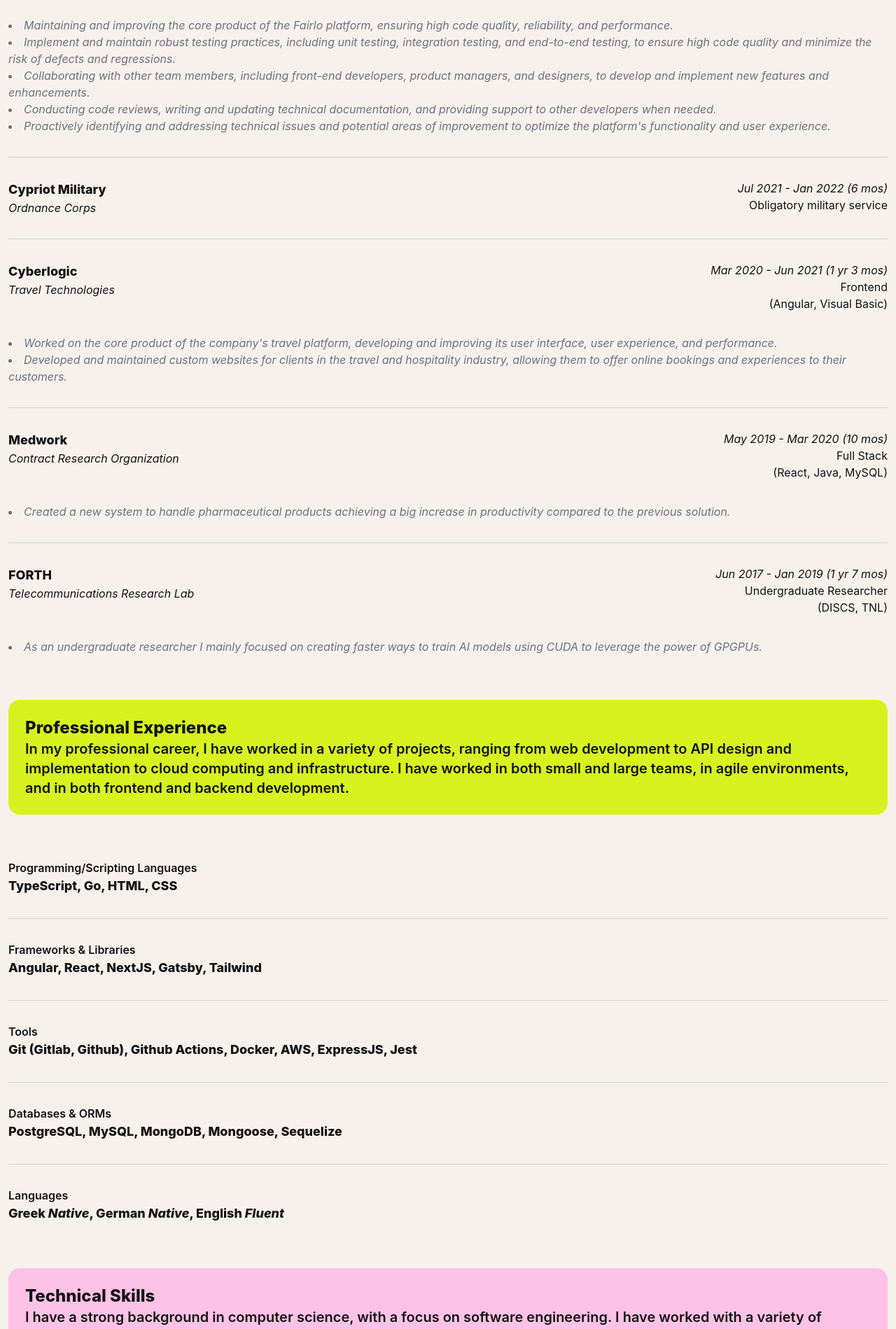
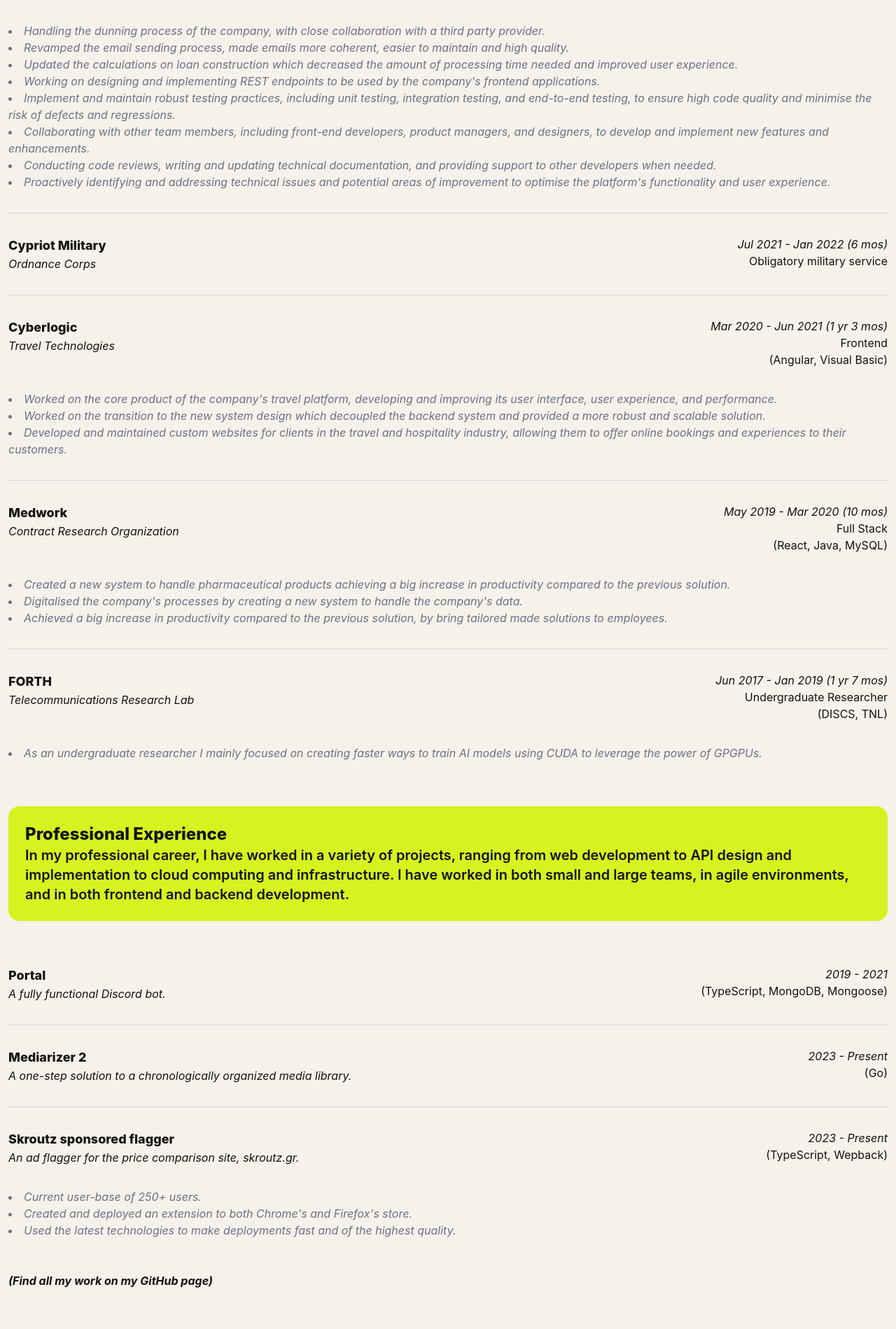
Before and after one commit to keybraker/keybraker.github.io, a Next.js app: page / in a window 1280 px wide. Shown: the part 636-2535 px from the top of the page at 70% size. Built offline with nearby package versions, Linux system fonts and the light colour scheme.

Commit message:
Updated design aproach and content to better reflect by achievements

```diff
--- a/src/abilities/email.tsx
+++ b/src/abilities/email.tsx
@@ -83,7 +83,7 @@ export default function Email() {
           </a>
           .
         </p>
-        <p>
+        <p className="mt-2 whitespace-pre-line">
           If you have any ideas you wish to share something with me, feel free
           to reply.
         </p>
--- a/src/abilities/experience.tsx
+++ b/src/abilities/experience.tsx
@@ -13,11 +13,14 @@ const experiences: ShowcaseType[] = [
     position: "Backend",
     technologies: ["TypeScript", "PostgreSQL", "Sequelize", "AWS", "Gitlab"],
     description: [
-      "Maintaining and improving the core product of the Fairlo platform, ensuring high code quality, reliability, and performance.",
-      "Implement and maintain robust testing practices, including unit testing, integration testing, and end-to-end testing, to ensure high code quality and minimize the risk of defects and regressions.",
+      "Handling the dunning process of the company, with close collaboration with a third party provider.",
+      "Revamped the email sending process, made emails more coherent, easier to maintain and high quality.",
+      "Updated the calculations on loan construction which decreased the amount of processing time needed and improved user experience.",
+      "Working on designing and implementing REST endpoints to be used by the company's frontend applications.",
+      "Implement and maintain robust testing practices, including unit testing, integration testing, and end-to-end testing, to ensure high code quality and minimise the risk of defects and regressions.",
       "Collaborating with other team members, including front-end developers, product managers, and designers, to develop and implement new features and enhancements.",
       "Conducting code reviews, writing and updating technical documentation, and providing support to other developers when needed.",
-      "Proactively identifying and addressing technical issues and potential areas of improvement to optimize the platform's functionality and user experience.",
+      "Proactively identifying and addressing technical issues and potential areas of improvement to optimise the platform's functionality and user experience.",
     ],
   },
   {
@@ -40,6 +43,7 @@ const experiences: ShowcaseType[] = [
     technologies: ["Angular", "Visual Basic"],
     description: [
       "Worked on the core product of the company's travel platform, developing and improving its user interface, user experience, and performance.",
+      "Worked on the transition to the new system design which decoupled the backend system and provided a more robust and scalable solution.",
       "Developed and maintained custom websites for clients in the travel and hospitality industry, allowing them to offer online bookings and experiences to their customers.",
     ],
   },
@@ -54,6 +58,8 @@ const experiences: ShowcaseType[] = [
     technologies: ["React", "Java", "MySQL"],
     description: [
       "Created a new system to handle pharmaceutical products achieving a big increase in productivity compared to the previous solution.",
+      "Digitalised the company's processes by creating a new system to handle the company's data.",
+      "Achieved a big increase in productivity compared to the previous solution, by bring tailored made solutions to employees.",
     ],
   },
   {
--- a/src/abilities/projects.tsx
+++ b/src/abilities/projects.tsx
@@ -32,7 +32,12 @@ const projects: ShowcaseType[] = [
     title:
       '<a href="https://github.com/keybraker/skroutz-sponsored-flagger" rel="noopener noreferrer" target="_blank" class="hover:underline">Skroutz sponsored flagger</a>',
     info: 'An ad flagger for the price comparison site, <a href="https://skroutz.gr" rel="noopener noreferrer" target="_blank" class="hover:underline">skroutz.gr</a>.',
-    position: "(TypeScript)",
+    position: "(TypeScript, Wepback)",
+    description: [
+      "Current user-base of 250+ users.",
+      "Created and deployed an extension to both Chrome's and Firefox's store.",
+      "Used the latest technologies to make deployments fast and of the highest quality.",
+    ],
   },
 ];
 
--- a/src/abilities/skills.tsx
+++ b/src/abilities/skills.tsx
@@ -3,16 +3,8 @@ import { SkillType } from "@/types/skill";
 
 const skills: SkillType[] = [
   {
-    category: "Programming/Scripting Languages",
-    qualifications: ["TypeScript", "Go", "HTML", "CSS"],
-  },
-  {
-    category: "Frameworks & Libraries",
-    qualifications: ["Angular", "React", "NextJS", "Gatsby", "Tailwind"],
-  },
-  {
     category: "Tools",
-    qualifications: ["Git (Gitlab, Github)", "Github Actions", "Docker", "AWS", "ExpressJS", "Jest"],
+    qualifications: ["Git", "Github Actions", "Docker", "AWS", "ExpressJS", "Jest"],
   },
   {
     category: "Databases & ORMs",
--- a/src/abilities/softwareEngineering.tsx
+++ b/src/abilities/softwareEngineering.tsx
@@ -3,12 +3,12 @@ import { SkillType } from "@/types/skill";
 
 const skills: SkillType[] = [
   {
-    category: "Software Design",
-    qualifications: ["Clean code", "Test driven development"],
+    category: "Code Design",
+    qualifications: ["Clean code", "Testing", "Test driven development", "Refactoring", "Debugging"],
   },
   {
     category: "Architecture",
-    qualifications: ["Lambdas", "CronJob"],
+    qualifications: ["Lambdas", "CronJob", "Microservices"],
   },
   {
     category: "Practices",
--- a/src/components/showcaseListings.tsx
+++ b/src/components/showcaseListings.tsx
@@ -34,7 +34,7 @@ function ShowcaseListing({
             ></div>
             {showcase?.technologies ? (
               <div
-                className="content text-md"
+                className="content text-md whitespace-nowrap"
                 dangerouslySetInnerHTML={{
                   __html: `(${showcase.technologies.join(", ")})`,
                 }}
--- a/src/pages/index.tsx
+++ b/src/pages/index.tsx
@@ -5,7 +5,7 @@ import Footer from "@/abilities/footer";
 import Header from "@/abilities/header";
 import ProjectsPage from "@/abilities/projects";
 import SkillPage from "@/abilities/skills";
-import SoftwareEngineeringPage from "@/abilities/SoftwareEngineering";
+import SoftwareEngineeringPage from "@/abilities/softwareEngineering";
 import Category, { CategoryProps } from "@/components/category";
 import Head from "next/head";
 
@@ -22,7 +22,7 @@ const categories: CategoryProps[] = [
   },
   {
     title: "Software Design",
-    description: "I am continuesly working on improving and bettering my software deisgn skills. In my jobs one of my main focuses it to design systems in the most appropriate way, in order for the systems to be performant, easy to work with and scalable.",
+    description: "I am continuously working on improving and bettering my software design skills. In my jobs one of my main focuses it to design systems in the most appropriate way, in order for the systems to be performant, easy to work with and scalable.",
     colour: "bg-verge-blue",
   },
   {
@@ -107,10 +107,10 @@ export default function Home() {
 
           <Header />
 
-          <div className="flex flex-row flex-wrap gap-8 justify-center eq:mx-auto w-full max-w-[1320px] my-8 px-3 eq:px-0">
+          <div className="flex flex-row flex-wrap gap-8 justify-center eq:mx-auto w-full max-w-[1320px] my-8 px-3 eq:px-0 text-tsiakkas-dark dark:text-tsiakkas-light">
             <Email />
 
-            <div className="flex flex-col gap-16 eq:gap-32">
+            <div className="flex flex-col gap-16 eq:gap-48 mb-32">
               <div className="flex flex-col eq:flex-row items-center eq:items-start gap-16 eq:gap-0 w-full">
                 <div className="flex flex-1 flex-col eq:mr-100 mx-auto w-full">
                   <ExperiencePage />
@@ -122,19 +122,22 @@ export default function Home() {
 
               <div className="flex flex-col eq:flex-row items-center eq:items-start gap-16 eq:gap-0 w-full">
                 <div className="flex flex-1 flex-col eq:mr-100 mx-auto w-full">
-                  <SkillPage />
+                  <ProjectsPage />
+                  <p className="text-md font-bold mt-12 italic">
+                    (Find all my work on my{" "}
+                    <a
+                      href="https://github.com/keybraker"
+                      target="_blank"
+                      rel="noopener noreferrer"
+                      className="hover:text-medwork-dark hover:text-verge-blue hover:underline"
+                    >
+                      GitHub
+                    </a>
+                    {" "}page)
+                  </p>
                 </div>
                 <div className="eq:self-stretch block z-0 eq:flex eq:flex-1 eq:flex-col">
-                  <Category {...categories[1]} />
-                </div>
-              </div>
-
-              <div className="flex flex-col eq:flex-row items-center eq:items-start gap-16 eq:gap-0 w-full">
-                <div className="flex flex-1 flex-col eq:mr-100 mx-auto w-full">
-                  <SoftwareEngineeringPage />
-                </div>
-                <div className="eq:self-stretch block z-0 eq:flex eq:flex-1 eq:flex-col">
-                  <Category {...categories[2]} />
+                  <Category {...categories[4]} />
                 </div>
               </div>
 
@@ -147,14 +150,24 @@ export default function Home() {
                 </div>
               </div>
 
-              <div className="flex flex-col eq:flex-row items-center eq:items-start gap-16 eq:gap-0 w-full">
+              <div className="flex flex-col eq:flex-row items-center eq:items-start gap-16 eq:gap-16 w-full border-tsiakkas-dark dark:border-tsiakkas-light border  rounded-lg p-8">
                 <div className="flex flex-1 flex-col eq:mr-100 mx-auto w-full">
-                  <ProjectsPage />
+                  <SkillPage />
                 </div>
                 <div className="eq:self-stretch block z-0 eq:flex eq:flex-1 eq:flex-col">
-                  <Category {...categories[4]} />
+                  {/* <Category {...categories[1]} /> */}
+                  <SoftwareEngineeringPage />
                 </div>
               </div>
+
+              {/* <div className="flex flex-col eq:flex-row items-center eq:items-start gap-16 eq:gap-0 w-full">
+                <div className="flex flex-1 flex-col eq:mr-100 mx-auto w-full">
+                  <SoftwareEngineeringPage />
+                </div>
+                <div className="eq:self-stretch block z-0 eq:flex eq:flex-1 eq:flex-col">
+                  <Category {...categories[2]} />
+                </div>
+              </div> */}
             </div>
           </div>
 
```
